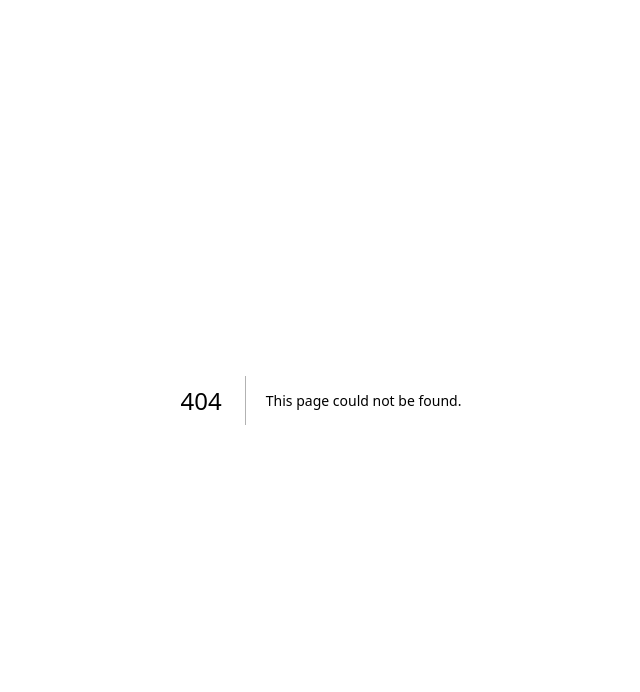
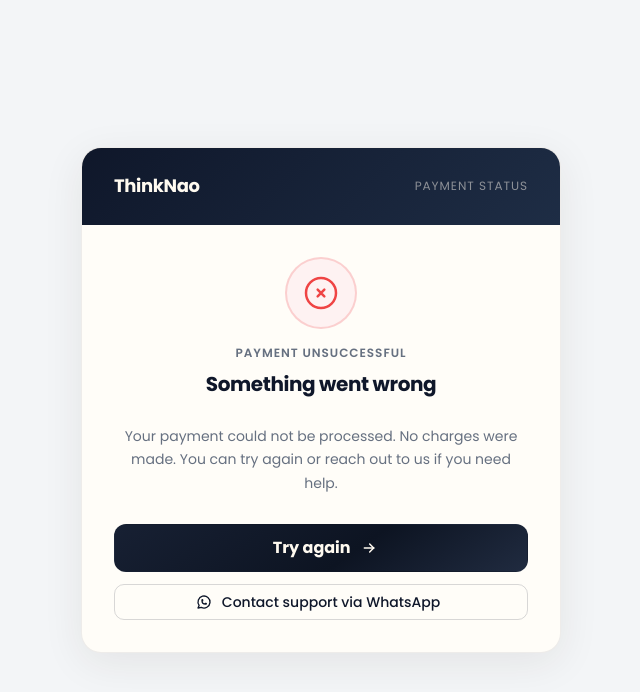
Before and after one commit to nao-group/thinknao-web, a Next.js app: page /payment/failed in a window 1280 px wide. Before the commit this address had no page. Shown: the top 692 px of the page, without its empty margins (319-959 px from the left). Built offline with nearby package versions, Linux system fonts and the light colour scheme.

Commit message:
feat: add payment failed page with user guidance and support options

```diff
--- /dev/null
+++ b/app/payment/failed/page.tsx
@@ -0,0 +1,147 @@
+"use client";
+
+import { useRouter } from "next/navigation";
+import { Box, Button, Stack, Text, rem } from "@mantine/core";
+import { IconArrowRight, IconBrandWhatsapp, IconCircleX } from "@tabler/icons-react";
+import { INK, PRIMARY, MUTED } from "@/constants/colors";
+
+export default function PaymentFailedPage() {
+  const router = useRouter();
+
+  return (
+    <Box
+      style={{
+        minHeight: "100vh",
+        background: "#F3F5F7",
+        display: "flex",
+        alignItems: "center",
+        justifyContent: "center",
+        padding: rem(24),
+      }}
+    >
+      <Box
+        style={{
+          width: "100%",
+          maxWidth: 480,
+          background: "#FFFDF8",
+          borderRadius: rem(20),
+          border: "1px solid rgba(15,23,42,0.07)",
+          boxShadow: "0 10px 40px rgba(55,43,22,0.08)",
+          overflow: "hidden",
+        }}
+      >
+        {/* Header bar */}
+        <Box
+          style={{
+            background: "linear-gradient(135deg, #0F172A 0%, #1e2d45 100%)",
+            padding: `${rem(24)} ${rem(32)}`,
+            display: "flex",
+            alignItems: "center",
+            justifyContent: "space-between",
+          }}
+        >
+          <Text fw={700} size="lg" style={{ color: "#FFFAF0", letterSpacing: "-0.02em" }}>
+            ThinkNao
+          </Text>
+          <Text
+            size="xs"
+            style={{
+              color: "rgba(255,250,240,0.5)",
+              letterSpacing: "0.08em",
+              textTransform: "uppercase",
+            }}
+          >
+            Payment Status
+          </Text>
+        </Box>
+
+        {/* Body */}
+        <Stack gap={0} p={rem(32)}>
+          {/* Failed icon */}
+          <Box style={{ textAlign: "center", marginBottom: rem(24) }}>
+            <Box
+              style={{
+                display: "inline-flex",
+                alignItems: "center",
+                justifyContent: "center",
+                width: 72,
+                height: 72,
+                borderRadius: "50%",
+                background: "#FEF2F2",
+                border: "2px solid rgba(239,68,68,0.2)",
+                marginBottom: rem(16),
+              }}
+            >
+              <IconCircleX size={40} stroke={1.5} color="#EF4444" />
+            </Box>
+
+            <Text
+              size="xs"
+              fw={600}
+              style={{
+                color: MUTED,
+                letterSpacing: "0.08em",
+                textTransform: "uppercase",
+                marginBottom: rem(6),
+              }}
+            >
+              Payment Unsuccessful
+            </Text>
+            <Text fw={800} size="xl" style={{ color: INK, letterSpacing: "-0.02em" }}>
+              Something went wrong
+            </Text>
+          </Box>
+
+          {/* Message */}
+          <Text
+            size="sm"
+            ta="center"
+            style={{ color: MUTED, lineHeight: 1.7, marginBottom: rem(28) }}
+          >
+            Your payment could not be processed. No charges were made.
+            You can try again or reach out to us if you need help.
+          </Text>
+
+          {/* CTA */}
+          <Button
+            fullWidth
+            size="md"
+            rightSection={<IconArrowRight size={16} stroke={2.2} />}
+            onClick={() => router.push("/checkout")}
+            style={{
+              background: "linear-gradient(145deg, #172033 0%, #0d1422 58%, #202b40 100%)",
+              color: "#FFFAF0",
+              borderRadius: rem(12),
+              fontWeight: 700,
+              height: rem(48),
+              marginBottom: rem(12),
+            }}
+          >
+            Try again
+          </Button>
+
+          <Button
+            component="a"
+            href={`https://wa.me/${process.env.NEXT_PUBLIC_WA_NUMBER ?? "6285284229998"}?text=${encodeURIComponent("Hi ThinkNao! My payment failed and I need help completing my subscription.")}`}
+            target="_blank"
+            rel="noopener noreferrer"
+            variant="outline"
+            fullWidth
+            size="sm"
+            leftSection={<IconBrandWhatsapp size={16} />}
+            styles={{
+              root: {
+                borderColor: "rgba(15,23,42,0.16)",
+                color: INK,
+                borderRadius: rem(10),
+                fontWeight: 500,
+              },
+            }}
+          >
+            Contact support via WhatsApp
+          </Button>
+        </Stack>
+      </Box>
+    </Box>
+  );
+}
```
